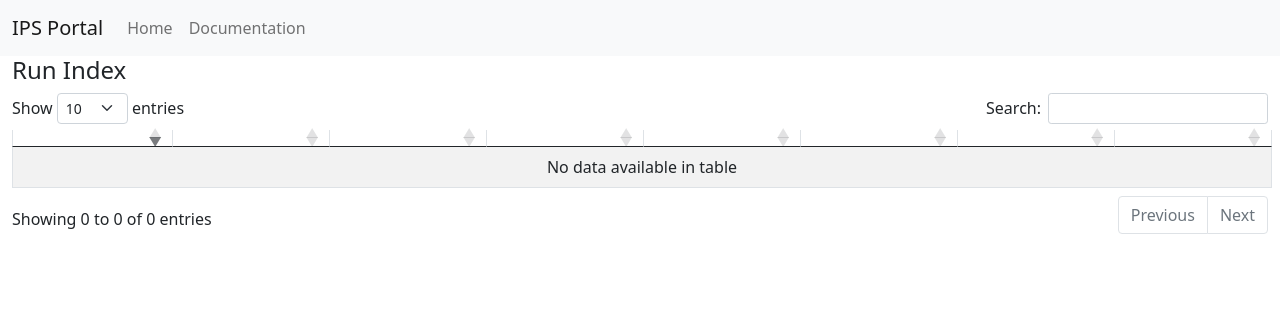
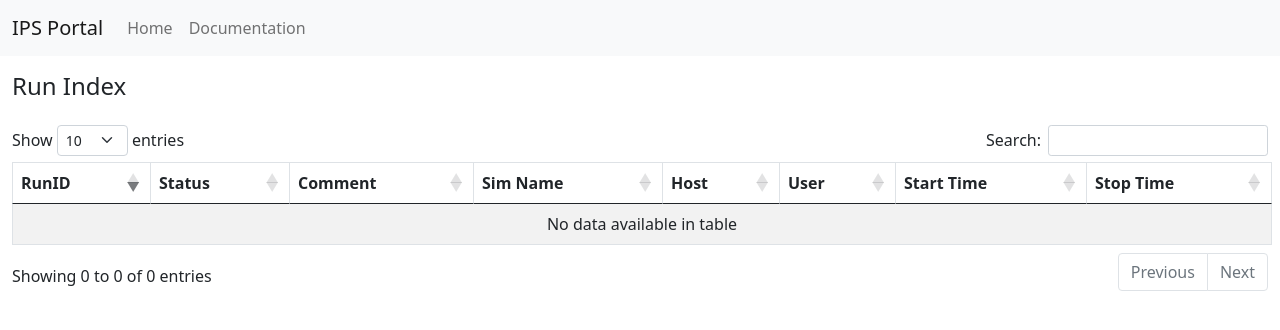
Before and after one commit to HPC-SimTools/IPS-portal, a Flask app: template ipsportal/templates/index.html in a window 1280 px wide. Shown: the top 330 px of the page. Run offline with Flask 2, Linux system fonts and the light colour scheme; the template is opened without the code that fills it, so the values that code supplies are empty; some libraries are stand-ins or nearby versions.

Commit message:
Update index.html

```diff
--- a/ipsportal/run.py
+++ b/ipsportal/run.py
@@ -3,19 +3,9 @@ from ipsportal.db import get_run
 
 bp = Blueprint('index', __name__)
 
-INDEX_COLUMNS = ({'name': 'RunID', 'param': 'runid'},
-                 {'name': 'Status', 'param': 'state'},
-                 {'name': 'Comment', 'param': 'rcomment'},
-                 {'name': 'Sim Name', 'param': 'simname'},
-                 {'name': 'Host', 'param': 'host'},
-                 {'name': 'User', 'param': 'user'},
-                 {'name': 'Start Time', 'param': 'startat'},
-                 {'name': 'Stop Time', 'param': 'stopat'})
-
-
 @bp.route("/")
 def index():
-    return render_template("index.html", columns=INDEX_COLUMNS)
+    return render_template("index.html")
 
 
 @bp.route("/<int:runid>")
--- a/ipsportal/templates/index.html
+++ b/ipsportal/templates/index.html
@@ -1,21 +1,64 @@
-{% extends 'base.html' %}
+<!doctype html>
+<html lang="en">
+  <head>
+    <meta charset="UTF-8"/>
+    <meta name="viewport" content="width=device-width, initial-scale=1, shrink-to-fit=no">
+    <title>IPS Portal - Run Index</title>
+    <link href="https://cdn.jsdelivr.net/npm/bootstrap@5.0.2/dist/css/bootstrap.min.css" rel="stylesheet" integrity="sha384-EVSTQN3/azprG1Anm3QDgpJLIm9Nao0Yz1ztcQTwFspd3yD65VohhpuuCOmLASjC" crossorigin="anonymous">
+    <link rel="stylesheet" type="text/css" href="https://cdn.datatables.net/1.11.5/css/dataTables.bootstrap5.min.css">
+    <script
+      src="https://code.jquery.com/jquery-3.6.0.min.js"
+      integrity="sha256-/xUj+3OJU5yExlq6GSYGSHk7tPXikynS7ogEvDej/m4="
+      crossorigin="anonymous"></script>
+    <script type="text/javascript" charset="utf8" src="https://cdn.datatables.net/1.11.5/js/jquery.dataTables.min.js"></script>
+    <script type="text/javascript" charset="utf8" src="https://cdn.datatables.net/1.11.5/js/dataTables.bootstrap5.min.js"></script>
+    <script type="text/javascript" charset="utf8" src="{{ url_for('static', filename='runs-table.js') }}" defer></script>
+  </head>
+  <body>
+    <nav class="navbar navbar-expand-lg navbar-light bg-light">
+      <div class="container-fluid">
+	<div class="navbar-brand">IPS Portal</div>
+	<button class="navbar-toggler" type="button" data-bs-toggle="collapse" data-bs-target="#navbarNav" aria-controls="navbarNav" aria-expanded="false" aria-label="Toggle navigation">
+	  <span class="navbar-toggler-icon"></span>
+	</button>
+	<div class="collapse navbar-collapse" id="navbarNav">
+	  <ul class="navbar-nav">
+            <li class="nav-item">
+              <a class="nav-link" href="/">Home</a>
+            </li>
+            <li class="nav-item">
+              <a class="nav-link" href="https://ips-framework.readthedocs.io/en/latest/user_guides/portal_guides.html">Documentation</a>
+            </li>
+	  </ul>
+	</div>
+      </div>
+    </nav>
 
-{% block header %}
-<script src="{{ url_for('static', filename='runs-table.js') }}" defer></script>
+    <div class="container-fluid">
+      <header class="py-3">
+	<h4>Run Index</h4>
+      </header>
+    </div>
 
-<h4>{% block title %}Run Index{% endblock %}</h4>
-{% endblock %}
-
-{% block content %}
-
+    <main class="container-fluid">
+      <section class="content">
 	<table id="runs-table" class="table table-striped table-bordered">
 	  <thead>
-    <tr> {% for column in columns %}
-      <th>{{ column.name }}</th> {% endfor %}
+	    <tr>
+	      <th>RunID</th>
+	      <th>Status</th>
+	      <th>Comment</th>
+	      <th>Sim Name</th>
+	      <th>Host</th>
+	      <th>User</th>
+	      <th>Start Time</th>
+	      <th>Stop Time</th>
 	    </tr>
 	  </thead>
 	  <tbody>
 	  </tbody>
 	</table>
-
-{% endblock %}
+      </section>
+    </main>
+  </body>
+</html>
```
Lines whose indentation alone changed are shown as unchanged.
